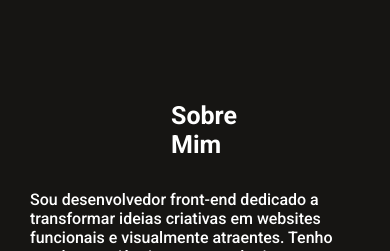
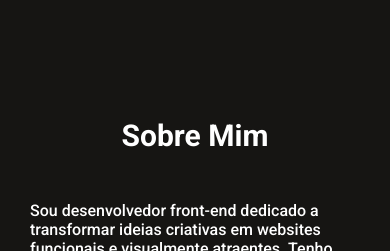
Before and after one commit to marcoshgss/portfolio-react, a React (Vite) app: page / in a window 390 px wide. Shown: the part 743-994 px from the top of the page. Built offline with nearby package versions, Linux system fonts and the light colour scheme.

Commit message:
ajustes-responsividade-about-1

```diff
--- a/src/Components/About/About.css
+++ b/src/Components/About/About.css
@@ -148,8 +148,9 @@
   }
 
   .my-about  h1 {
-    font-size: 25px;
-    margin: 31px -19px;
+    font-size: 30px;
+    margin: 0px auto;
+    padding: 3rem;
   }
 
   .about-sections {
```
